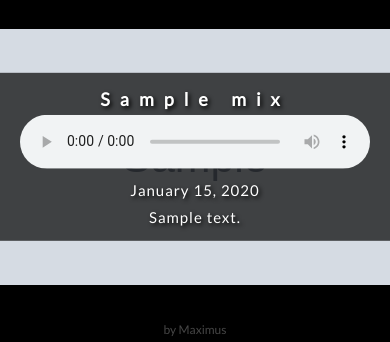
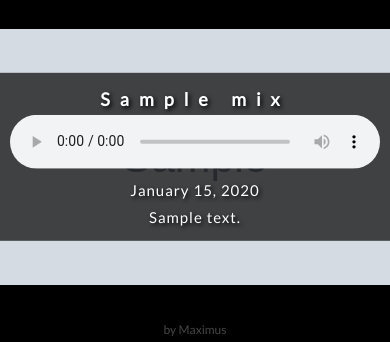
Before and after one commit to mike-matera/MixPlayer, a Flask app: template templates/playlist.html in a window 390 px wide. Shown: the part 845-1187 px from the top of the page. Run offline with Flask 2, Linux system fonts and the light colour scheme; the template is opened without the code that fills it: most values are stand-ins (such as "Sample title", 1, 10 or a date in 2020); grey boxes marked "Sample" are stand-in pictures; some web fonts are replaced.

Commit message:
Works on mobile again.

```diff
--- a/templates/mixlist.html
+++ b/templates/mixlist.html
@@ -5,7 +5,7 @@
                 <div class="mix-title">
                     <a href="{{mix.permalink}}">{{ mix.title }}</a>
                 </div>
-                <audio controls="controls" preload="metadata" style="width: 90%; min-width: 350px;">
+                <audio class="mix-player" controls="controls" preload="metadata">
                     <source src="{{ mix.url }}">
                 </audio>
                 <div class="mix-comment">
--- a/templates/site.css
+++ b/templates/site.css
@@ -44,7 +44,10 @@ body, html {
     background: rgba(0, 0, 0, 0.7);
     padding:10px;
     width: 80%;
-    min-width: 400px;
+}
+
+.mix-player {
+    width: 90%;
 }
 
 .mix-title {
@@ -61,6 +64,16 @@ body, html {
     text-shadow: 2px 2px 4px black;
 }
 
+/* On small screens */
+@media only screen and (max-width: 600px) {
+    .mix-player {
+        width: 100%;
+    }
+    .mix-box {
+        width: 100%;
+    }
+}
+
 .w3-hover-opacity {
     cursor: pointer;
 }
```
